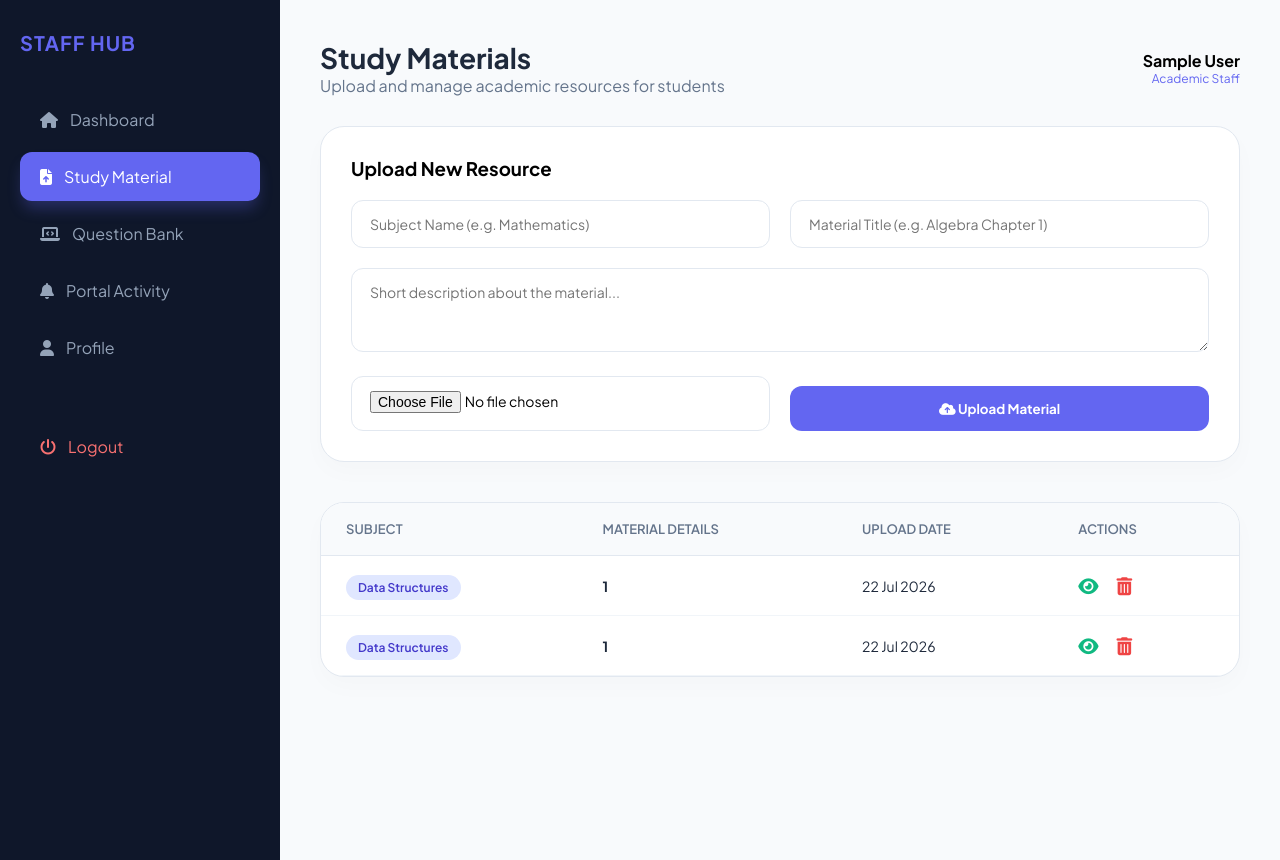
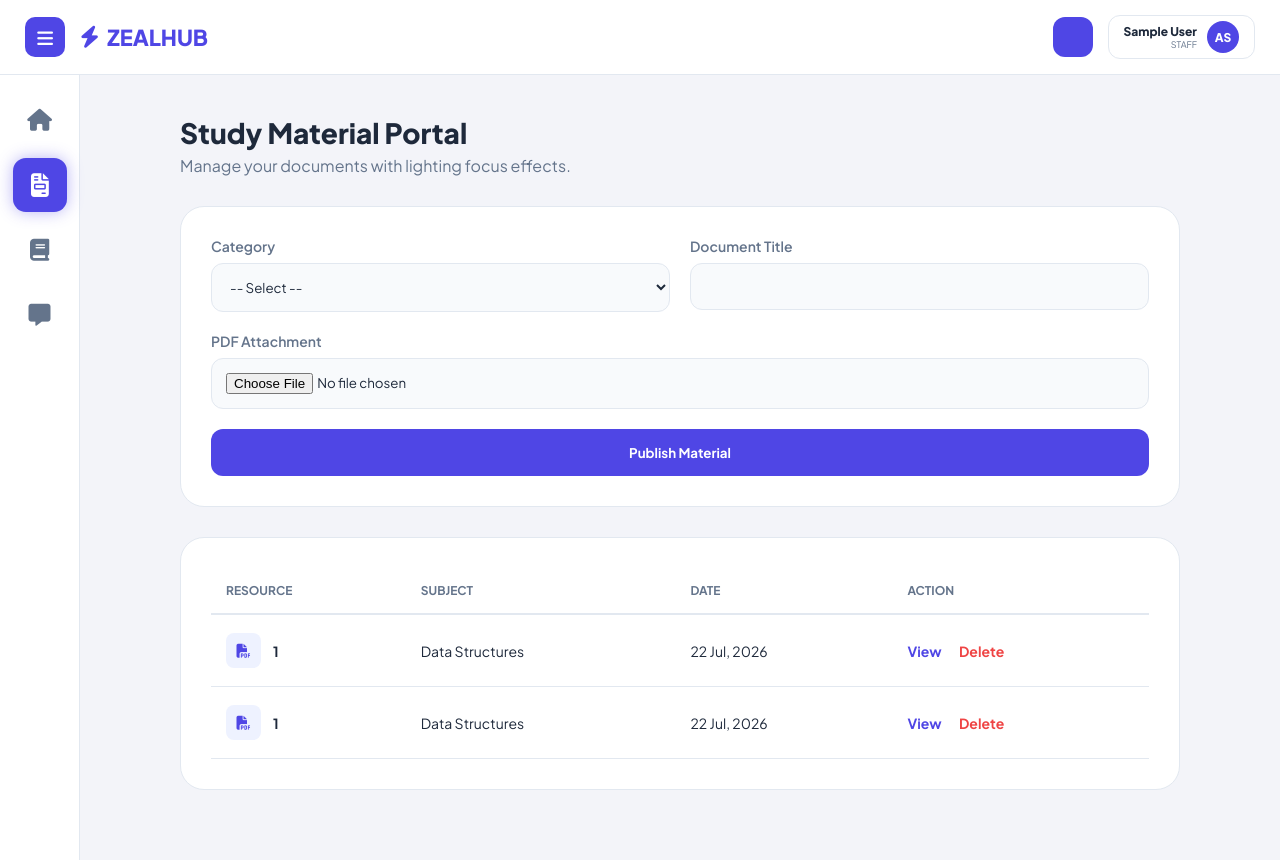
Before and after one commit to BhavanaJakka-10/Study_Material_Sharing_Portal, a PHP site: page /staff_studymaterial.php in a window 1280 px wide. Run offline with PHP 8.4, Linux system fonts and the light colour scheme; the visitor is signed in with stand-in values (Sample User, id 1); data comes from the database, SQL or seed files in the repository; data that the repository does not hold is empty.

Commit message:
Update staff_studymaterial.php

```diff
--- a/staff_studymaterial.php
+++ b/staff_studymaterial.php
@@ -8,47 +8,61 @@ if(!isset($_SESSION['staff'])){
     exit();
 }
 
-$staffName = $_SESSION['staff_name'];
+$staffID = $_SESSION['staff'];
+$staffDisplayName = isset($_SESSION['staff_name']) ? $_SESSION['staff_name'] : $staffID;
 
-/* --- UPLOAD LOGIC --- */
-if(isset($_POST['upload'])){
-    $subject = mysqli_real_escape_string($conn, $_POST['subject']);
-    $title = mysqli_real_escape_string($conn, $_POST['title']);
-    $description = mysqli_real_escape_string($conn, $_POST['description']);
+$message = "";
+$msg_type = "";
 
-    $filename = $_FILES['file']['name'];
-    $temp = $_FILES['file']['tmp_name'];
-    $newname = time()."_".$filename;
-
-    if(move_uploaded_file($temp, "uploads/".$newname)){
-        // Insert into study materials
-        $conn->query("INSERT INTO study_materials(subject, title, description, file_name) VALUES('$subject','$title','$description','$newname')");
-
-        // Log Activity
-        $msg = "Uploaded new material: $title ($subject)";
-        $conn->query("INSERT INTO portal_activity (user_name, user_role, action_type, message) VALUES ('$staffName', 'Staff', 'Upload', '$msg')");
-
-        header("Location: staff_studymaterial.php?success=1");
+// --- Handle Deletion Logic ---
+if (isset($_GET['delete_id'])) {
+    $delete_id = mysqli_real_escape_string($conn, $_GET['delete_id']);
+    $file_query = $conn->query("SELECT file_path FROM study_materials WHERE id = '$delete_id'");
+    if ($file_query->num_rows > 0) {
+        $file_data = $file_query->fetch_assoc();
+        $file_to_delete = $file_data['file_path'];
+        if (file_exists($file_to_delete)) {
+            unlink($file_to_delete);
+        }
+        $sql_delete = "DELETE FROM study_materials WHERE id = '$delete_id'";
+        if ($conn->query($sql_delete)) {
+            $message = "Material deleted successfully!";
+            $msg_type = "success";
+        }
     }
 }
 
-/* --- DELETE LOGIC --- */
-if(isset($_GET['delete'])){
-    $id = $_GET['delete'];
-    $res = $conn->query("SELECT title, file_name FROM study_materials WHERE id=$id");
-    $row = $res->fetch_assoc();
+// --- Handle File Upload Logic ---
+if (isset($_POST['upload_btn'])) {
+    $subject = ($_POST['subject'] == 'Other') ? mysqli_real_escape_string($conn, $_POST['custom_subject']) : mysqli_real_escape_string($conn, $_POST['subject']);
+    $title = mysqli_real_escape_string($conn, $_POST['title']);
 
-    if($row){
-        unlink("uploads/".$row['file_name']);
-        $title = $row['title'];
-        $conn->query("DELETE FROM study_materials WHERE id=$id");
+    $file_name = $_FILES['material_file']['name'];
+    $file_tmp = $_FILES['material_file']['tmp_name'];
+    $target_dir = "uploads/materials/";
 
-        // Log Activity
-        $msg = "Deleted material: $title";
-        $conn->query("INSERT INTO portal_activity (user_name, user_role, action_type, message) VALUES ('$staffName', 'Staff', 'Delete', '$msg')");
+    if (!is_dir($target_dir)) {
+        mkdir($target_dir, 0777, true);
     }
-    header("Location: staff_studymaterial.php");
+
+    $file_ext = pathinfo($file_name, PATHINFO_EXTENSION);
+    $new_file_name = time() . "_" . preg_replace("/[^a-zA-Z0-9]/", "_", $title) . "." . $file_ext;
+    $target_file = $target_dir . $new_file_name;
+
+    if (move_uploaded_file($file_tmp, $target_file)) {
+        $sql = "INSERT INTO study_materials (subject, title, file_path, uploaded_by, upload_date)
+                VALUES ('$subject', '$title', '$target_file', '$staffID', NOW())";
+        if ($conn->query($sql)) {
+            $message = "Material published successfully!";
+            $msg_type = "success";
         }
+    } else {
+        $message = "Upload failed. Check folder permissions.";
+        $msg_type = "error";
+    }
+}
+
+$materials_query = $conn->query("SELECT * FROM study_materials ORDER BY upload_date DESC");
 ?>
 
 <!DOCTYPE html>
@@ -56,215 +70,180 @@ if(isset($_GET['delete'])){
 <head>
     <meta charset="UTF-8">
     <meta name="viewport" content="width=device-width, initial-scale=1.0">
-    <title>Manage Study Material | Staff</title>
-    <link href="https://fonts.googleapis.com/css2?family=Plus+Jakarta+Sans:wght@300;400;500;600;700&display=swap" rel="stylesheet">
+    <title>Study Materials | ZEALHUB</title>
     <link rel="stylesheet" href="https://cdnjs.cloudflare.com/ajax/libs/font-awesome/6.5.2/css/all.min.css">
+    <link href="https://fonts.googleapis.com/css2?family=Plus+Jakarta+Sans:wght@300;400;500;600;700;800&display=swap" rel="stylesheet">
 
     <style>
         :root {
-            --primary: #6366f1;
-            --sidebar: #0f172a;
-            --bg: #f8fafc;
-            --white: #ffffff;
-            --text-dark: #1e293b;
-            --text-light: #64748b;
+            --primary: #4f46e5; --bg: #f3f4f9; --header-bg: #ffffff;
+            --sidebar-bg: #ffffff; --card-bg: #ffffff; --text-main: #1e293b;
+            --text-muted: #64748b; --border: #e2e8f0; --input-bg: #f8fafc;
+            --glow: rgba(79, 70, 229, 0.4);
+        }
+        [data-theme="dark"] {
+            --bg: #0f172a; --header-bg: #0f172a; --sidebar-bg: #1e293b;
+            --card-bg: #1e293b; --text-main: #f1f5f9; --text-muted: #94a3b8;
+            --border: #334155; --input-bg: #0f172a; --glow: rgba(99, 102, 241, 0.6);
         }
 
-        * { margin: 0; padding: 0; box-sizing: border-box; font-family: 'Plus Jakarta Sans', sans-serif; }
+        * { margin: 0; padding: 0; box-sizing: border-box; font-family: 'Plus Jakarta Sans', sans-serif; transition: all 0.3s ease; }
+        body { background: var(--bg); color: var(--text-main); overflow: hidden; }
 
-        body { background: var(--bg); display: flex; min-height: 100vh; }
+        /* --- HEADER --- */
+        .header {
+            height: 75px; background: var(--header-bg); border-bottom: 1px solid var(--border);
+            display: flex; justify-content: space-between; align-items: center; padding: 0 25px;
+            position: fixed; top: 0; width: 100%; z-index: 1000;
+        }
+        .header-left { display: flex; align-items: center; gap: 15px; }
+        .menu-btn { background: var(--primary); color: white; border: none; width: 40px; height: 40px; border-radius: 10px; cursor: pointer; font-size: 18px; }
+        .logo { font-size: 22px; font-weight: 800; color: var(--primary); display: flex; align-items: center; gap: 8px; text-decoration: none; }
 
-        /* Sidebar Styling */
-        .sidebar {
-            width: 280px;
-            background: var(--sidebar);
-            padding: 30px 20px;
-            position: fixed;
-            height: 100vh;
-            color: white;
-            z-index: 100;
+        .header-right { display: flex; align-items: center; gap: 15px; }
+        .theme-btn { background: var(--primary); color: white; border: none; width: 40px; height: 40px; border-radius: 12px; cursor: pointer; }
+        .profile-pill { display: flex; align-items: center; gap: 12px; padding: 6px 15px; border-radius: 12px; border: 1px solid var(--border); background: var(--card-bg); text-decoration: none; color: inherit; }
+
+
+        /* Sidebar with Lighting Focus */
+        .sidebar { width: 80px; height: 100vh; background: var(--sidebar-bg); border-right: 1px solid var(--border); position: fixed; top: 75px; left: 0; transition: 0.4s; padding-top: 20px; display: flex; flex-direction: column; align-items: center; z-index: 999; }
+        .sidebar.expanded { width: 260px; align-items: flex-start; padding-left: 15px; }
+        .sidebar a { color: var(--text-muted); text-decoration: none; display: flex; align-items: center; justify-content: center; width: 50px; height: 50px; margin-bottom: 15px; border-radius: 12px; }
+        .sidebar.expanded a { width: 90%; justify-content: flex-start; padding-left: 15px; gap: 15px; }
+        .sidebar a i { font-size: 22px; min-width: 24px; text-align: center; }
+        .sidebar a span { display: none; font-size: 16px; font-weight: 600; }
+        .sidebar.expanded a span { display: inline; }
+
+        /* Lighting Hover Effect */
+        .sidebar a:hover, .sidebar a.active {
+            background: var(--primary) !important;
+            color: #fff !important;
+            box-shadow: 0 0 15px var(--glow);
+            transform: scale(1.08);
         }
 
-        .sidebar h2 { font-size: 20px; margin-bottom: 40px; color: var(--primary); font-weight: 800; letter-spacing: 1px; }
-        .sidebar ul { list-style: none; }
-        .sidebar a {
-            display: flex; align-items: center; gap: 12px;
-            text-decoration: none; color: #94a3b8;
-            padding: 14px 20px; border-radius: 12px; transition: 0.3s; margin-bottom: 8px;
-        }
-        .sidebar a:hover, .sidebar a.active { background: rgba(255,255,255,0.1); color: #fff; }
-        .sidebar a.active { background: var(--primary); box-shadow: 0 10px 15px -3px rgba(99, 102, 241, 0.3); }
-
-        /* Main Content */
-        .main-content { margin-left: 280px; flex: 1; padding: 40px; }
-
-        .header { display: flex; justify-content: space-between; align-items: center; margin-bottom: 30px; }
-        .header h1 { font-size: 28px; color: var(--text-dark); }
-
-        /* Form Card */
-        .form-card {
-            background: var(--white);
-            padding: 30px;
-            border-radius: 24px;
-            box-shadow: 0 10px 25px rgba(0,0,0,0.02);
-            margin-bottom: 40px;
-            border: 1px solid #e2e8f0;
-        }
-
-        .form-grid {
-            display: grid;
-            grid-template-columns: repeat(2, 1fr);
-            gap: 20px;
-        }
-
-        .full-row { grid-column: span 2; }
-
-        input, textarea {
-            width: 100%;
-            padding: 14px 18px;
-            border-radius: 12px;
-            border: 1px solid #e2e8f0;
-            font-size: 14px;
-            outline: none;
-            transition: 0.3s;
-        }
-
-        input:focus, textarea:focus { border-color: var(--primary); box-shadow: 0 0 0 4px rgba(99, 102, 241, 0.1); }
-
-        .btn-upload {
-            background: var(--primary);
-            color: white; border: none;
-            padding: 14px 30px; border-radius: 12px;
-            font-weight: 700; cursor: pointer;
-            transition: 0.3s; margin-top: 10px;
-        }
-        .btn-upload:hover { background: #4f46e5; transform: translateY(-2px); }
-
-        /* Table Styling */
-        .table-card {
-            background: var(--white);
-            border-radius: 24px;
-            overflow: hidden;
-            box-shadow: 0 10px 25px rgba(0,0,0,0.02);
-            border: 1px solid #e2e8f0;
-        }
+        /* Content Area */
+        .main-content { margin-left: 80px; margin-top: 75px; padding: 40px; height: calc(100vh - 75px); overflow-y: auto; transition: 0.4s; }
+        .main-content.pushed { margin-left: 260px; }
+        .card { background: var(--card-bg); border-radius: 24px; padding: 30px; border: 1px solid var(--border); margin-bottom: 30px; }
+        .form-control { width: 100%; padding: 14px; border-radius: 12px; border: 1px solid var(--border); background: var(--input-bg); color: var(--text-main); outline: none; }
+        .btn-upload { background: var(--primary); color: white; padding: 15px; border: none; border-radius: 12px; font-weight: 700; width: 100%; cursor: pointer; }
 
         table { width: 100%; border-collapse: collapse; }
-        th { background: #f8fafc; color: var(--text-light); font-weight: 600; text-align: left; padding: 18px 25px; font-size: 13px; text-transform: uppercase; border-bottom: 1px solid #e2e8f0; }
-        td { padding: 18px 25px; color: var(--text-dark); font-size: 14px; border-bottom: 1px solid #f1f5f9; }
-
-        .badge {
-            padding: 5px 12px; border-radius: 20px; font-size: 12px; font-weight: 600;
-        }
-        .bg-subject { background: #e0e7ff; color: #4338ca; }
-
-        .action-btns a {
-            text-decoration: none; font-size: 18px; margin-right: 15px; transition: 0.3s;
-        }
-        .btn-view { color: #10b981; }
-        .btn-del { color: #ef4444; }
-        .action-btns a:hover { opacity: 0.7; }
-
-        /* Responsive */
-        @media (max-width: 1000px) {
-            .sidebar { width: 80px; padding: 20px 10px; }
-            .sidebar h2, .sidebar span { display: none; }
-            .main-content { margin-left: 80px; }
-            .form-grid { grid-template-columns: 1fr; }
-            .full-row { grid-column: span 1; }
-        }
+        th { text-align: left; padding: 15px; color: var(--text-muted); border-bottom: 2px solid var(--border); font-size: 12px; text-transform: uppercase; }
+        td { padding: 18px 15px; border-bottom: 1px solid var(--border); font-size: 14px; }
+        .btn-delete { color: #ef4444; font-weight: bold; text-decoration: none; margin-left: 15px; }
     </style>
 </head>
-<body>
+<body data-theme="light">
 
-    <!-- Sidebar Dashboard -->
-    <div class="sidebar">
-        <h2>STAFF HUB</h2>
-        <ul>
-            <li><a href="staff_dashboard.php"><i class="fa-solid fa-house"></i> <span>Dashboard</span></a></li>
-            <li><a href="staff_studymaterial.php" class="active"><i class="fa-solid fa-file-arrow-up"></i> <span>Study Material</span></a></li>
-            <li><a href="staff_questionbank.php"><i class="fa-solid fa-laptop-code"></i> <span>Question Bank</span></a></li>
-            <li><a href="Staff_alert.php"><i class="fa-solid fa-bell"></i> <span>Portal Activity</span></a></li>
-            <li><a href="staff_profile.php"><i class="fa-solid fa-user"></i> <span>Profile</span></a></li>
-            <li><a href="staff_logout.php" style="margin-top: 50px; color: #f87171;"><i class="fa-solid fa-power-off"></i> <span>Logout</span></a></li>
-        </ul>
+    <header class="header">
+    <div class="header-left">
+            <button class="menu-btn" id="menuBtn"><i class="fa-solid fa-bars"></i></button>
+            <a href="staff_dashboard.php" class="logo"><i class="fa-solid fa-bolt"></i> ZEALHUB</a>
         </div>
-
-    <!-- Main Content -->
-    <div class="main-content">
-        <div class="header">
-            <div>
-                <h1>Study Materials</h1>
-                <p style="color: var(--text-light);">Upload and manage academic resources for students</p>
+        <div class="header-right" style="display: flex; align-items:center; gap:15px;">
+            <button class="theme-btn" id="themeBtn"><i class="fa-solid fa-moon"></i></button>
+            <div style="display:flex; align-items:center; gap:10px; padding:5px 15px; border:1px solid var(--border); border-radius:12px; background:var(--card-bg);">
+                <div style="text-align: right;">
+                    <p style="font-size: 12px; font-weight: 800;"><?php echo htmlspecialchars($staffDisplayName); ?></p>
+                    <p style="font-size: 9px; color: var(--text-muted);">STAFF</p>
                 </div>
-            <div style="text-align: right;">
-                <p style="font-weight: 700;"><?php echo $staffName; ?></p>
-                <p style="font-size: 12px; color: var(--primary);">Academic Staff</p>
+                <div style="width:32px; height:32px; background:var(--primary); color:white; border-radius:50%; display:flex; align-items:center; justify-content:center; font-weight:800; font-size:12px;">AS</div>
             </div>
         </div>
+    </header>
 
-        <!-- Upload Form -->
-        <div class="form-card">
-            <h3 style="margin-bottom: 20px;">Upload New Resource</h3>
-            <form method="post" enctype="multipart/form-data">
-                <div class="form-grid">
-                    <input type="text" name="subject" placeholder="Subject Name (e.g. Mathematics)" required>
-                    <input type="text" name="title" placeholder="Material Title (e.g. Algebra Chapter 1)" required>
-                    <div class="full-row">
-                        <textarea name="description" placeholder="Short description about the material..." rows="3"></textarea>
+    <aside class="sidebar" id="sidebar">
+        <a href="staff_dashboard.php"><i class="fa-solid fa-house"></i> <span>Dashboard</span></a>
+        <a href="staff_studymaterial.php" class="active"><i class="fa-solid fa-file-invoice"></i> <span>Materials</span></a>
+        <a href="staff_questionbank.php"><i class="fa-solid fa-book"></i> <span>Q. Bank</span></a>
+        <a href="student_queries.php"><i class="fa-solid fa-message"></i> <span>Queries</span></a>
+        <a href="staff_logout.php" style="margin-top: auto; color: #ef4444; margin-bottom: 30px;"><i class="fa-solid fa-power-off"></i> <span>Logout</span></a>
+    </aside>
+
+    <main class="main-content" id="mainContent">
+        <div style="max-width: 1000px; margin: 0 auto;">
+            <h1 style="font-size: 28px; font-weight: 800; margin-bottom: 5px;">Study Material Portal</h1>
+            <p style="color: var(--text-muted); margin-bottom: 30px;">Manage your documents with lighting focus effects.</p>
+
+            <?php if($message != ""): ?>
+                <div style="padding:15px; border-radius:12px; margin-bottom:20px; background:#dcfce7; color:#15803d; font-weight:600; border: 1px solid #bcf0da;">
+                    <?php echo $message; ?>
                 </div>
-                    <input type="file" name="file" required>
-                    <button name="upload" class="btn-upload">
-                        <i class="fa-solid fa-cloud-arrow-up"></i> Upload Material
-                    </button>
+            <?php endif; ?>
+
+            <div class="card">
+                <form action="" method="POST" enctype="multipart/form-data">
+                    <div style="display: grid; grid-template-columns: 1fr 1fr; gap: 20px; margin-bottom: 20px;">
+                        <div>
+                            <label style="display:block; margin-bottom:8px; font-weight:600; font-size:14px; color:var(--text-muted);">Category</label>
+                            <select name="subject" class="form-control" required onchange="const d=document.getElementById('custom_subject_div'); d.style.display=(this.value==='Other')?'block':'none';">
+                                <option value="">-- Select --</option>
+                                <option value="Data Structures">Data Structures</option>
+                                <option value="Web Development">Web Development</option>
+                                <option value="Other">Other</option>
+                            </select>
+                            <div id="custom_subject_div" style="display:none; margin-top:10px;"><input type="text" name="custom_subject" class="form-control" placeholder="Subject Name"></div>
                         </div>
+                        <div>
+                            <label style="display:block; margin-bottom:8px; font-weight:600; font-size:14px; color:var(--text-muted);">Document Title</label>
+                            <input type="text" name="title" class="form-control" required>
+                        </div>
+                    </div>
+                    <div style="margin-bottom:20px;">
+                        <label style="display:block; margin-bottom:8px; font-weight:600; font-size:14px; color:var(--text-muted);">PDF Attachment</label>
+                        <input type="file" name="material_file" class="form-control" accept=".pdf" required>
+                    </div>
+                    <button type="submit" name="upload_btn" class="btn-upload">Publish Material</button>
                 </form>
             </div>
 
-        <!-- Materials Table -->
-        <div class="table-card">
+            <div class="card">
                 <table>
-                <thead>
+                    <thead><tr><th>Resource</th><th>Subject</th><th>Date</th><th>Action</th></tr></thead>
+                    <tbody>
+                        <?php while($row = $materials_query->fetch_assoc()): ?>
                         <tr>
-                        <th>Subject</th>
-                        <th>Material Details</th>
-                        <th>Upload Date</th>
-                        <th>Actions</th>
-                    </tr>
-                </thead>
-                <tbody>
-                    <?php
-                    $result = $conn->query("SELECT * FROM study_materials ORDER BY id DESC");
-                    if($result->num_rows > 0):
-                        while($row = $result->fetch_assoc()):
-                    ?>
-                    <tr>
-                        <td><span class="badge bg-subject"><?= $row['subject']; ?></span></td>
+                            <td><div style="display:flex; align-items:center; gap:12px;"><div style="width:35px; height:35px; background:#eef2ff; color:var(--primary); border-radius:8px; display:flex; align-items:center; justify-content:center;"><i class="fa-solid fa-file-pdf"></i></div><b><?php echo $row['title']; ?></b></div></td>
+                            <td><?php echo $row['subject']; ?></td>
+                            <td><?php echo date('d M, Y', strtotime($row['upload_date'])); ?></td>
                             <td>
-                            <strong><?= $row['title']; ?></strong><br>
-                            <small style="color: #64748b;"><?= $row['description']; ?></small>
-                        </td>
-                        <td><?= date('d M Y', strtotime($row['upload_date'])); ?></td>
-                        <td class="action-btns">
-                            <a href="uploads/<?= $row['file_name']; ?>" target="_blank" class="btn-view" title="View File">
-                                <i class="fa-solid fa-eye"></i>
-                            </a>
-                            <a href="?delete=<?= $row['id']; ?>" onclick="return confirm('Delete this file?')" class="btn-del" title="Delete">
-                                <i class="fa-solid fa-trash-can"></i>
-                            </a>
+                                <a href="<?php echo $row['file_path']; ?>" target="_blank" style="color:var(--primary); font-weight:bold; text-decoration:none;">View</a>
+                                <a href="?delete_id=<?php echo $row['id']; ?>" class="btn-delete" onclick="return confirm('Permanently delete?')">Delete</a>
                             </td>
                         </tr>
-                    <?php endwhile; else: ?>
-                    <tr>
-                        <td colspan="4" style="text-align: center; padding: 40px; color: #94a3b8;">
-                            No materials uploaded yet.
-                        </td>
-                    </tr>
-                    <?php endif; ?>
+                        <?php endwhile; ?>
                     </tbody>
                 </table>
             </div>
         </div>
+    </main>
 
+    <script>
+        const menuBtn = document.getElementById('menuBtn');
+        const sidebar = document.getElementById('sidebar');
+        const mainContent = document.getElementById('mainContent');
+        menuBtn.addEventListener('click', () => {
+            sidebar.classList.toggle('expanded');
+            mainContent.classList.toggle('pushed');
+        });
+
+        const themeBtn = document.getElementById('themeBtn');
+        themeBtn.addEventListener('click', () => {
+            let body = document.body;
+            let theme = body.getAttribute('data-theme') === 'light' ? 'dark' : 'light';
+            body.setAttribute('data-theme', theme);
+            localStorage.setItem('theme', theme);
+            themeBtn.innerHTML = theme === 'dark' ? '<i class="fa-solid fa-sun"></i>' : '<i class="fa-solid fa-moon"></i>';
+        });
+
+        window.onload = () => {
+            const savedTheme = localStorage.getItem('theme') || 'light';
+            document.body.setAttribute('data-theme', savedTheme);
+            const icon = savedTheme === 'dark' ? 'fa-sun' : 'fa-moon';
+            themeBtn.innerHTML = `<i class="fa-solid fa-${icon}"></i>`;
+        };
+    </script>
 </body>
 </html>
```
Lines whose indentation alone changed are shown as unchanged.
